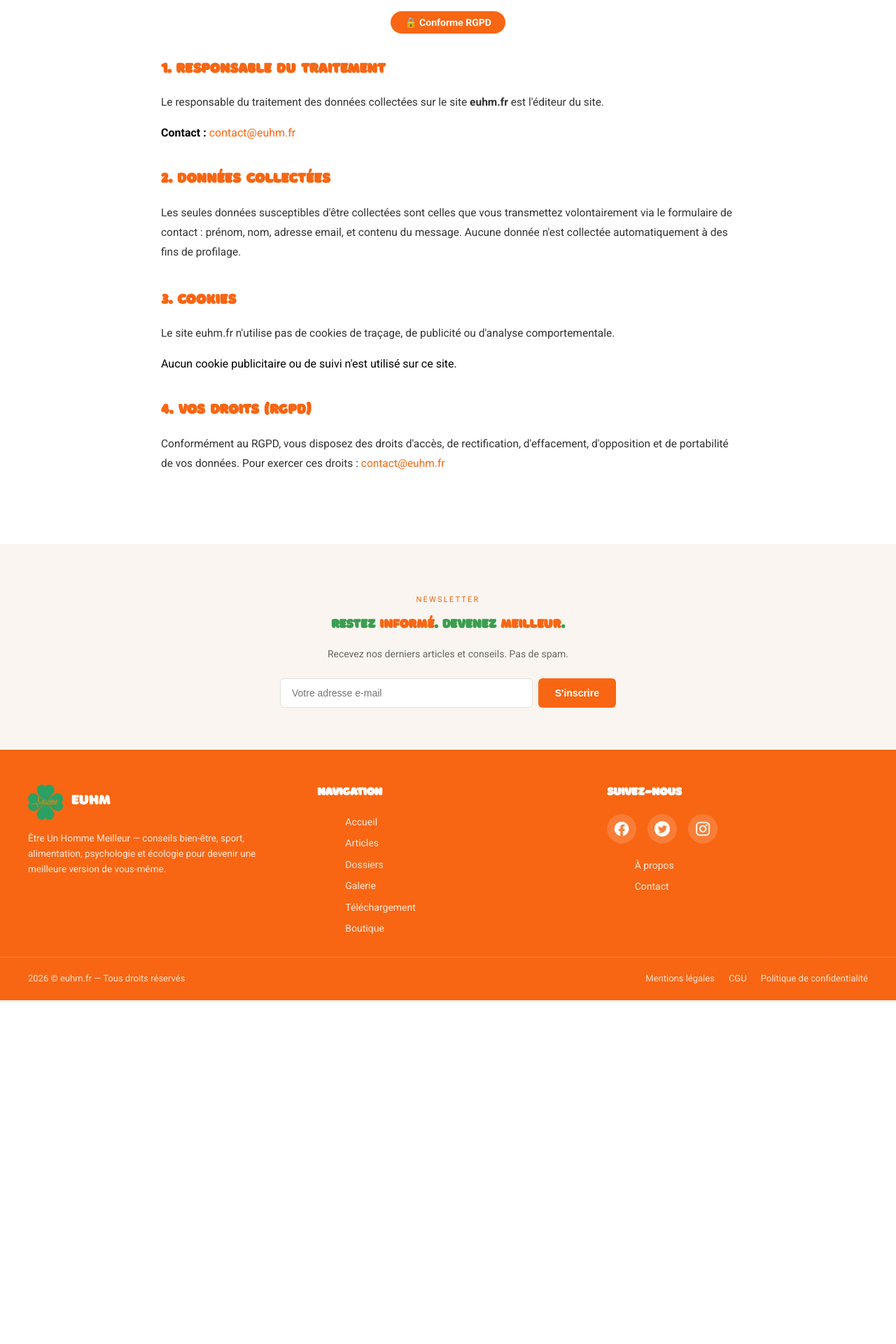
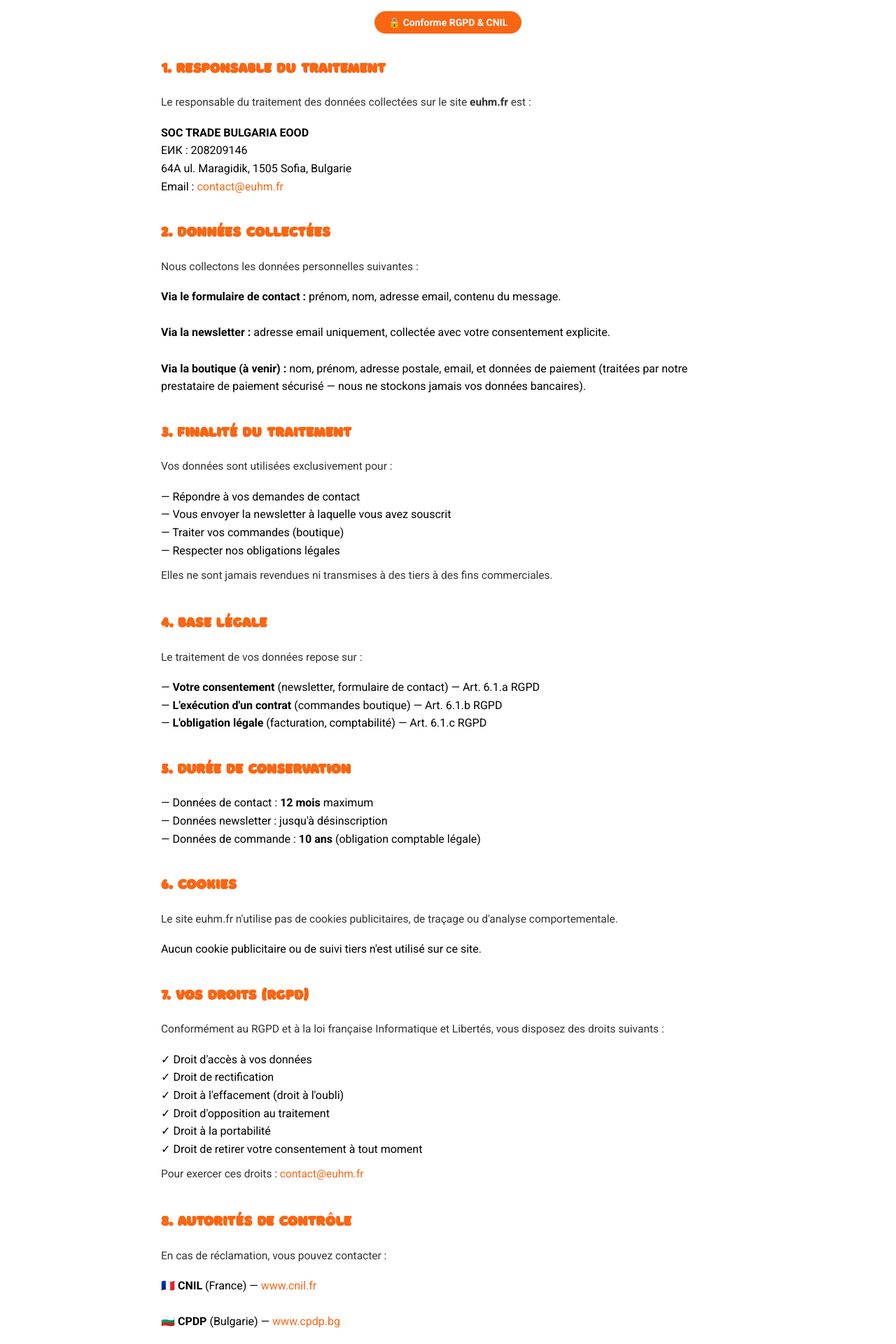
Before and after one commit to sims8134/euhm_2026, a Next.js app: page /politique-confidentialite in a window 1280 px wide. Shown: the part 540-2460 px from the top of the page at 70% size. Before the commit the page ends 1969 px from the top, so only its background shows below. Built offline with nearby package versions, Linux system fonts and the light colour scheme.

Commit message:
legal: mise à jour mentions légales, CGU, politique confidentialité 2026

```diff
--- a/app/politique-confidentialite/page.tsx
+++ b/app/politique-confidentialite/page.tsx
@@ -2,7 +2,7 @@ import type { Metadata } from "next";
 import Header from "../../components/Header";
 import Footer from "../../components/Footer";
 
-export const metadata: Metadata = { title: "Politique de confidentialité" };
+export const metadata: Metadata = { title: "Politique de confidentialité — EUHM" };
 
 export default function PolitiqueConfidentialitePage() {
   return (
@@ -11,32 +11,95 @@ export default function PolitiqueConfidentialitePage() {
       <main>
         <section className="legal-section">
           <h1>Politique de confidentialité</h1>
-          <p className="date">Dernière mise à jour : 2020</p>
+          <p className="date">Dernière mise à jour : Avril 2026</p>
 
           <div style={{ textAlign: "center", marginBottom: "40px" }}>
             <span style={{ background: "rgb(248,102,19)", color: "white", borderRadius: "30px", padding: "8px 20px", fontSize: "1.4rem", fontWeight: 600 }}>
-              🔒 Conforme RGPD
+              🔒 Conforme RGPD & CNIL
             </span>
           </div>
 
           <div className="legal-bloc">
             <h2>1. Responsable du traitement</h2>
-            <p>Le responsable du traitement des données collectées sur le site <strong>euhm.fr</strong> est l&apos;éditeur du site.</p>
-            <div className="highlight-box"><strong>Contact :</strong> <a href="mailto:contact@euhm.fr">contact@euhm.fr</a></div>
+            <p>Le responsable du traitement des données collectées sur le site <strong>euhm.fr</strong> est :</p>
+            <div className="highlight-box">
+              <strong>SOC TRADE BULGARIA EOOD</strong><br />
+              ЕИК : 208209146<br />
+              64A ul. Maragidik, 1505 Sofia, Bulgarie<br />
+              Email : <a href="mailto:contact@euhm.fr">contact@euhm.fr</a>
+            </div>
           </div>
+
           <div className="legal-bloc">
             <h2>2. Données collectées</h2>
-            <p>Les seules données susceptibles d&apos;être collectées sont celles que vous transmettez volontairement via le formulaire de contact : prénom, nom, adresse email, et contenu du message. Aucune donnée n&apos;est collectée automatiquement à des fins de profilage.</p>
+            <p>Nous collectons les données personnelles suivantes :</p>
+            <div className="highlight-box">
+              <strong>Via le formulaire de contact :</strong> prénom, nom, adresse email, contenu du message.<br /><br />
+              <strong>Via la newsletter :</strong> adresse email uniquement, collectée avec votre consentement explicite.<br /><br />
+              <strong>Via la boutique (à venir) :</strong> nom, prénom, adresse postale, email, et données de paiement (traitées par notre prestataire de paiement sécurisé — nous ne stockons jamais vos données bancaires).
+            </div>
           </div>
+
           <div className="legal-bloc">
-            <h2>3. Cookies</h2>
-            <p>Le site euhm.fr n&apos;utilise pas de cookies de traçage, de publicité ou d&apos;analyse comportementale.</p>
-            <div className="highlight-box">Aucun cookie publicitaire ou de suivi n&apos;est utilisé sur ce site.</div>
+            <h2>3. Finalité du traitement</h2>
+            <p>Vos données sont utilisées exclusivement pour :</p>
+            <div className="highlight-box">
+              — Répondre à vos demandes de contact<br />
+              — Vous envoyer la newsletter à laquelle vous avez souscrit<br />
+              — Traiter vos commandes (boutique)<br />
+              — Respecter nos obligations légales
+            </div>
+            <p style={{ marginTop: "1rem" }}>Elles ne sont jamais revendues ni transmises à des tiers à des fins commerciales.</p>
           </div>
+
           <div className="legal-bloc">
-            <h2>4. Vos droits (RGPD)</h2>
-            <p>Conformément au RGPD, vous disposez des droits d&apos;accès, de rectification, d&apos;effacement, d&apos;opposition et de portabilité de vos données. Pour exercer ces droits : <a href="mailto:contact@euhm.fr">contact@euhm.fr</a></p>
+            <h2>4. Base légale</h2>
+            <p>Le traitement de vos données repose sur :</p>
+            <div className="highlight-box">
+              — <strong>Votre consentement</strong> (newsletter, formulaire de contact) — Art. 6.1.a RGPD<br />
+              — <strong>L&apos;exécution d&apos;un contrat</strong> (commandes boutique) — Art. 6.1.b RGPD<br />
+              — <strong>L&apos;obligation légale</strong> (facturation, comptabilité) — Art. 6.1.c RGPD
+            </div>
           </div>
+
+          <div className="legal-bloc">
+            <h2>5. Durée de conservation</h2>
+            <div className="highlight-box">
+              — Données de contact : <strong>12 mois</strong> maximum<br />
+              — Données newsletter : jusqu&apos;à désinscription<br />
+              — Données de commande : <strong>10 ans</strong> (obligation comptable légale)
+            </div>
+          </div>
+
+          <div className="legal-bloc">
+            <h2>6. Cookies</h2>
+            <p>Le site euhm.fr n&apos;utilise pas de cookies publicitaires, de traçage ou d&apos;analyse comportementale.</p>
+            <div className="highlight-box">Aucun cookie publicitaire ou de suivi tiers n&apos;est utilisé sur ce site.</div>
+          </div>
+
+          <div className="legal-bloc">
+            <h2>7. Vos droits (RGPD)</h2>
+            <p>Conformément au RGPD et à la loi française Informatique et Libertés, vous disposez des droits suivants :</p>
+            <div className="highlight-box">
+              ✓ Droit d&apos;accès à vos données<br />
+              ✓ Droit de rectification<br />
+              ✓ Droit à l&apos;effacement (droit à l&apos;oubli)<br />
+              ✓ Droit d&apos;opposition au traitement<br />
+              ✓ Droit à la portabilité<br />
+              ✓ Droit de retirer votre consentement à tout moment
+            </div>
+            <p style={{ marginTop: "1rem" }}>Pour exercer ces droits : <a href="mailto:contact@euhm.fr">contact@euhm.fr</a></p>
+          </div>
+
+          <div className="legal-bloc">
+            <h2>8. Autorités de contrôle</h2>
+            <p>En cas de réclamation, vous pouvez contacter :</p>
+            <div className="highlight-box">
+              🇫🇷 <strong>CNIL</strong> (France) — <a href="https://www.cnil.fr" target="_blank" rel="noopener noreferrer">www.cnil.fr</a><br /><br />
+              🇧🇬 <strong>CPDP</strong> (Bulgarie) — <a href="https://www.cpdp.bg" target="_blank" rel="noopener noreferrer">www.cpdp.bg</a>
+            </div>
+          </div>
+
         </section>
       </main>
       <Footer />
```
Also changed, not shown: app/cgu/page.tsx (+39 -9 lines), app/mentions-legales/page.tsx (+40 -12 lines).
